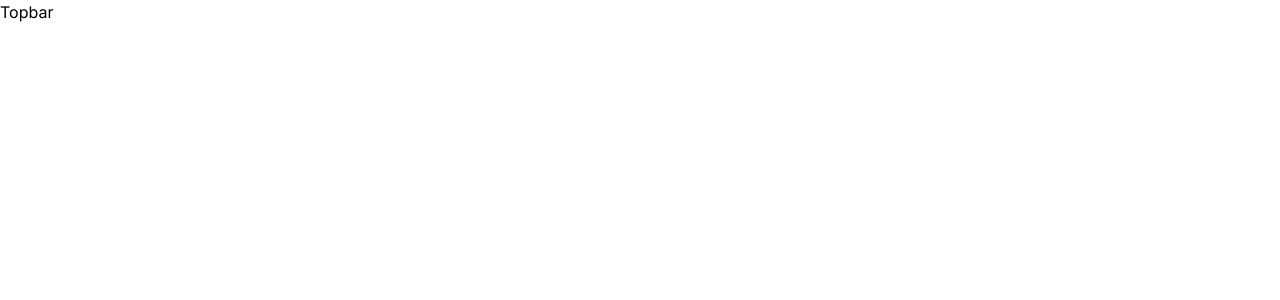
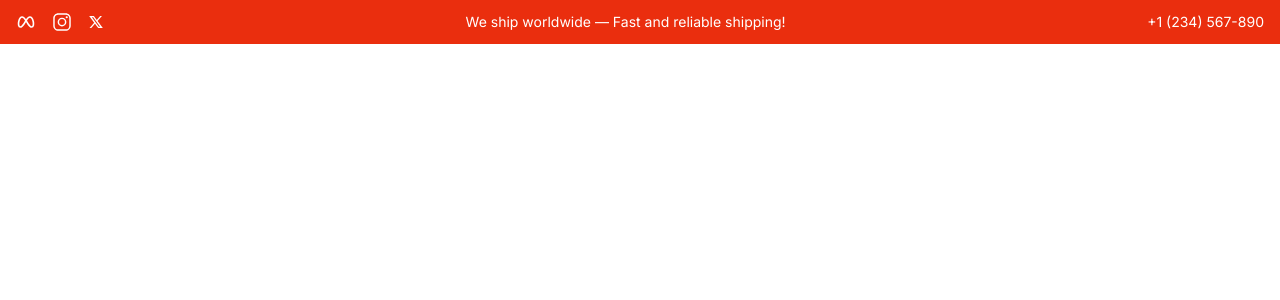
Before and after one commit to abenaya-se22003/Full_Stack_MERN_Project, a React (Vite) app in the folder frontend/: page / in a window 1280 px wide. Shown: the top 300 px of the page. Built offline with nearby package versions, Linux system fonts and the light colour scheme; a web font is replaced by a local one.

Commit message:
create full topbar component

```diff
--- a/frontend/src/components/Layout/Topbar.jsx
+++ b/frontend/src/components/Layout/Topbar.jsx
@@ -1,9 +1,41 @@
-import React from 'react'
+import React from 'react';
+import { TbBrandMeta } from "react-icons/tb";
+import { IoLogoInstagram } from "react-icons/io5";
+import { RiTwitterXLine } from "react-icons/ri";
 
-function Topbar() {
+const Topbar = () => {
   return (
-    <div>Topbar</div>
-  )
-}
+    <div className="bg-[#ea2e0e] text-white">
+      <div className="container mx-auto flex justify-between items-center py-3 px-4">
 
-export default Topbar
+        {/* Social Media Icons - Hidden on small screens, flex on medium+ */}
+        <div className="hidden md:flex items-center space-x-4">
+          <a href="#" className="hover:text-gray-300">
+            <TbBrandMeta className="h-5 w-5" />
+          </a>
+          <a href="#" className="hover:text-gray-300">
+            <IoLogoInstagram className="h-5 w-5" />
+          </a>
+          <a href="#" className="hover:text-gray-300">
+            <RiTwitterXLine className="h-4 w-4" />
+          </a>
+        </div>
+
+        {/* Center Text Message */}
+        <div className="text-sm text-center flex-grow">
+          <span>We ship worldwide — Fast and reliable shipping!</span>
+        </div>
+
+        {/* Phone Number - Hidden on small screens, block on medium+ */}
+        <div className="text-sm hidden md:block">
+          <a href="tel:+1234567890" className="hover:text-gray-300">
+            +1 (234) 567-890
+          </a>
+        </div>
+
+      </div>
+    </div>
+  );
+};
+
+export default Topbar;
```
